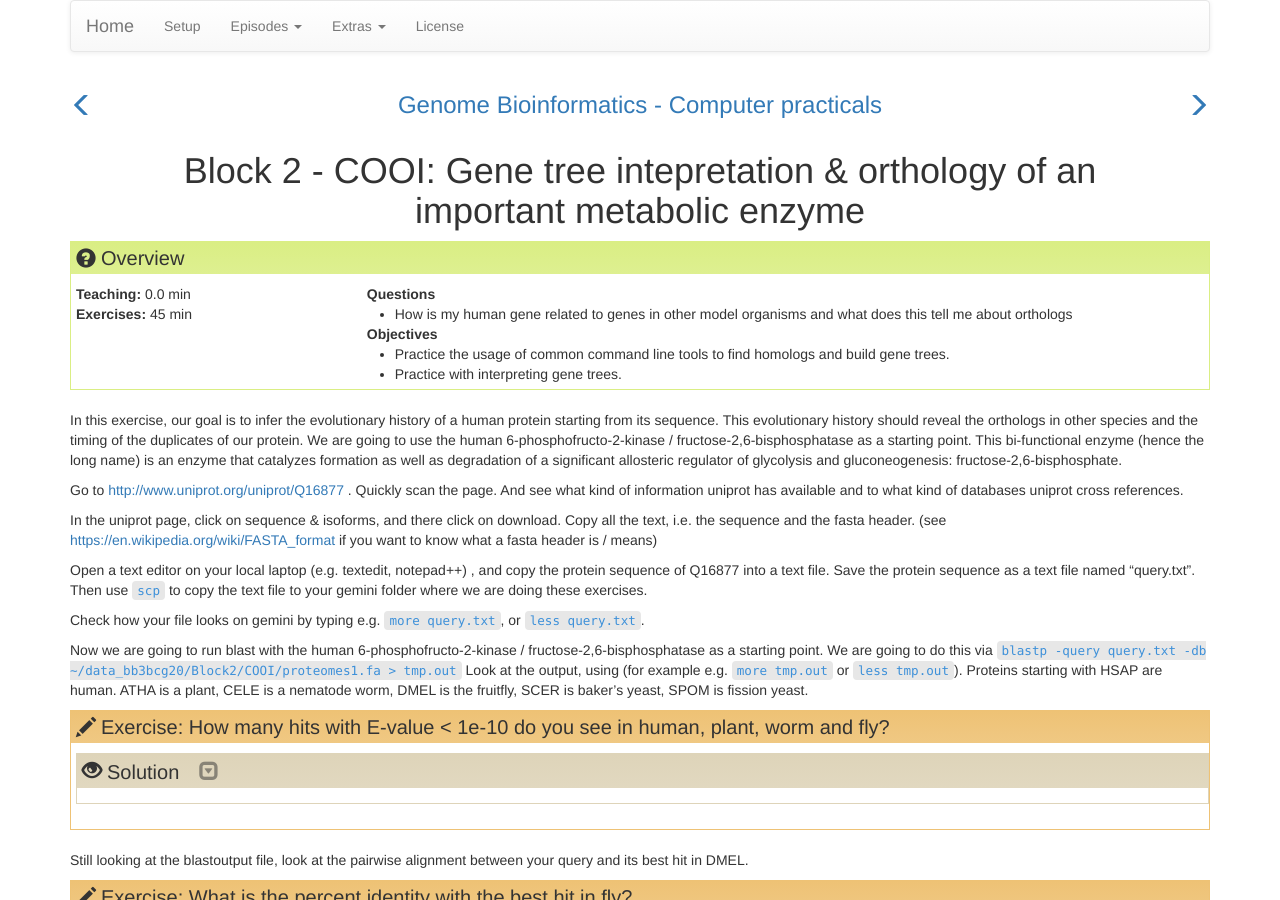
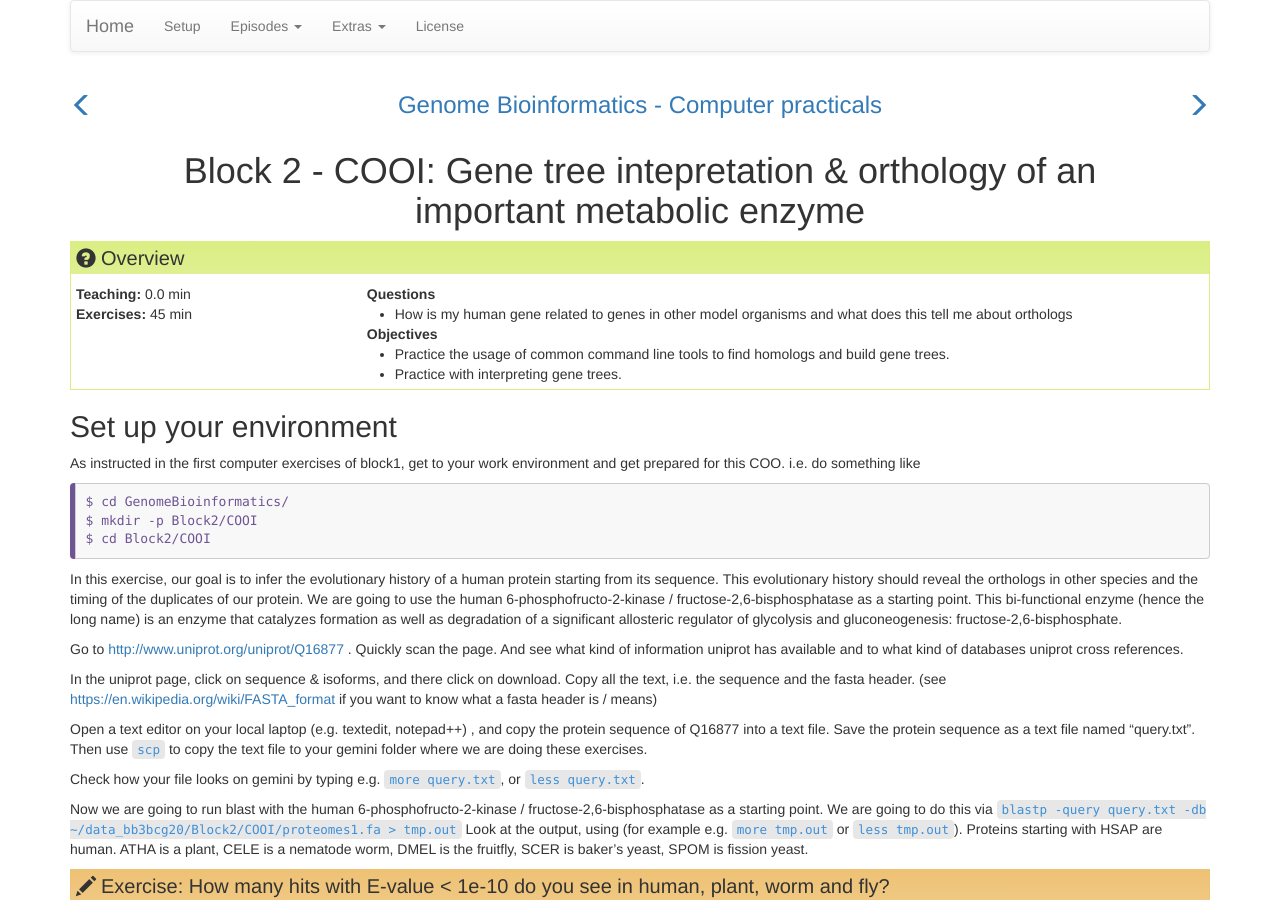
Before and after one commit to TeamMGE/GenomeBioinformaticsCourse, a Jekyll site: the page built from _episodes/40-COOI.md, in a window 1280 px wide and 900 px high. Built offline with Jekyll 4.4.1, drawn with Linux system fonts in a browser that asks for light colours.

Commit message:
Update 40-COOI.md

```diff
--- a/_episodes/40-COOI.md
+++ b/_episodes/40-COOI.md
@@ -15,11 +15,25 @@ keypoints:
 [comment]: # (maybe give instructions on making a folder block2 and make a folder COOI to work in, use examples from Dani)
 
 
+## Set up your environment
+
+As instructed in the first computer exercises of block1, get to your work environment and get prepared for this COO. i.e. do something like
+
+~~~
+$ cd GenomeBioinformatics/
+$ mkdir -p Block2/COOI
+$ cd Block2/COOI
+~~~
+{: .bash}
+
 In this exercise, our goal is to infer the evolutionary history of a human protein starting from its sequence. This evolutionary history should reveal the orthologs in other species and the timing of the duplicates of our protein. We are going to use the human 6-phosphofructo-2-kinase / fructose-2,6-bisphosphatase as a starting point. This bi-functional enzyme (hence the long name) is an enzyme that catalyzes formation as well as degradation of a significant allosteric regulator of glycolysis and gluconeogenesis:  fructose-2,6-bisphosphate.
 
 Go to  [http://www.uniprot.org/uniprot/Q16877](http://www.uniprot.org/uniprot/Q16877) . Quickly scan the page. And see what kind of information uniprot has available and to what kind of databases uniprot cross references.
 
 In the uniprot page, click on sequence & isoforms, and there click on download. Copy all the text, i.e. the sequence and the fasta header. (see [https://en.wikipedia.org/wiki/FASTA_format](https://en.wikipedia.org/wiki/FASTA_format) if you want to know what a fasta header is / means)
+
+
+
 
 Open a text editor on your local laptop (e.g. textedit, notepad++) , and copy the protein sequence of Q16877 into a text file. Save the protein sequence as a text file named “query.txt”. Then use `scp` to copy the text file to your gemini folder where we are doing these exercises.
 
```
